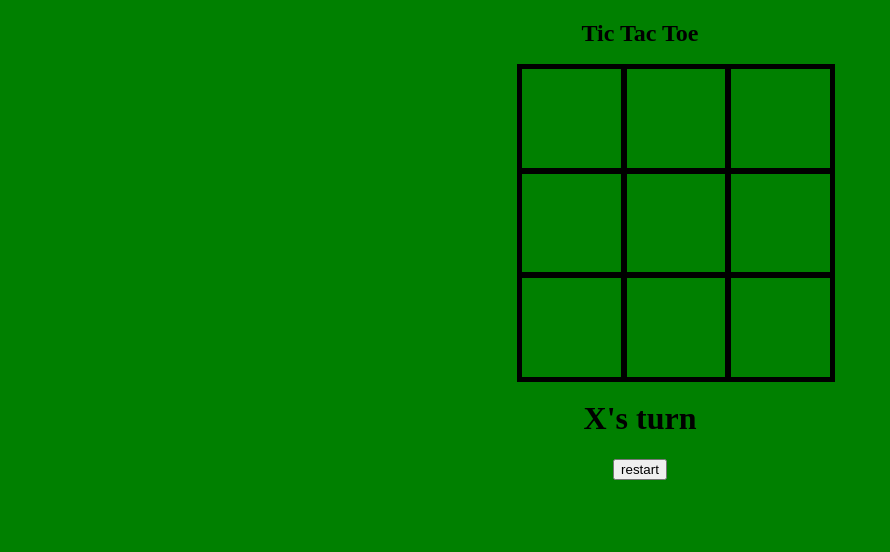
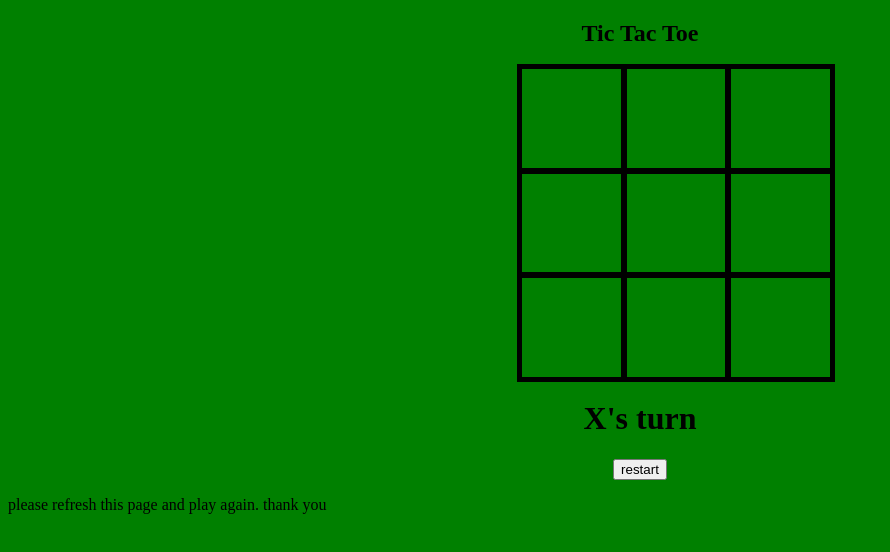
Before and after one commit to sakibnill/game, a plain HTML site: page index.html in a window 1280 px wide. Shown: the whole page, without its empty margins (0-890 px from the left). Drawn offline with Linux system fonts and the light colour scheme.

Commit message:
Update index.html

```diff
--- a/index.html
+++ b/index.html
@@ -21,7 +21,10 @@
         </div>
         <h1 id="playerTrun"></h1>
         <button id="resetBtn">restart</button>
+
     </div>
+
+	<p> please refresh this page and play again. thank you</p>
 
 	<script src="script.js"></script>
 </body>
```
